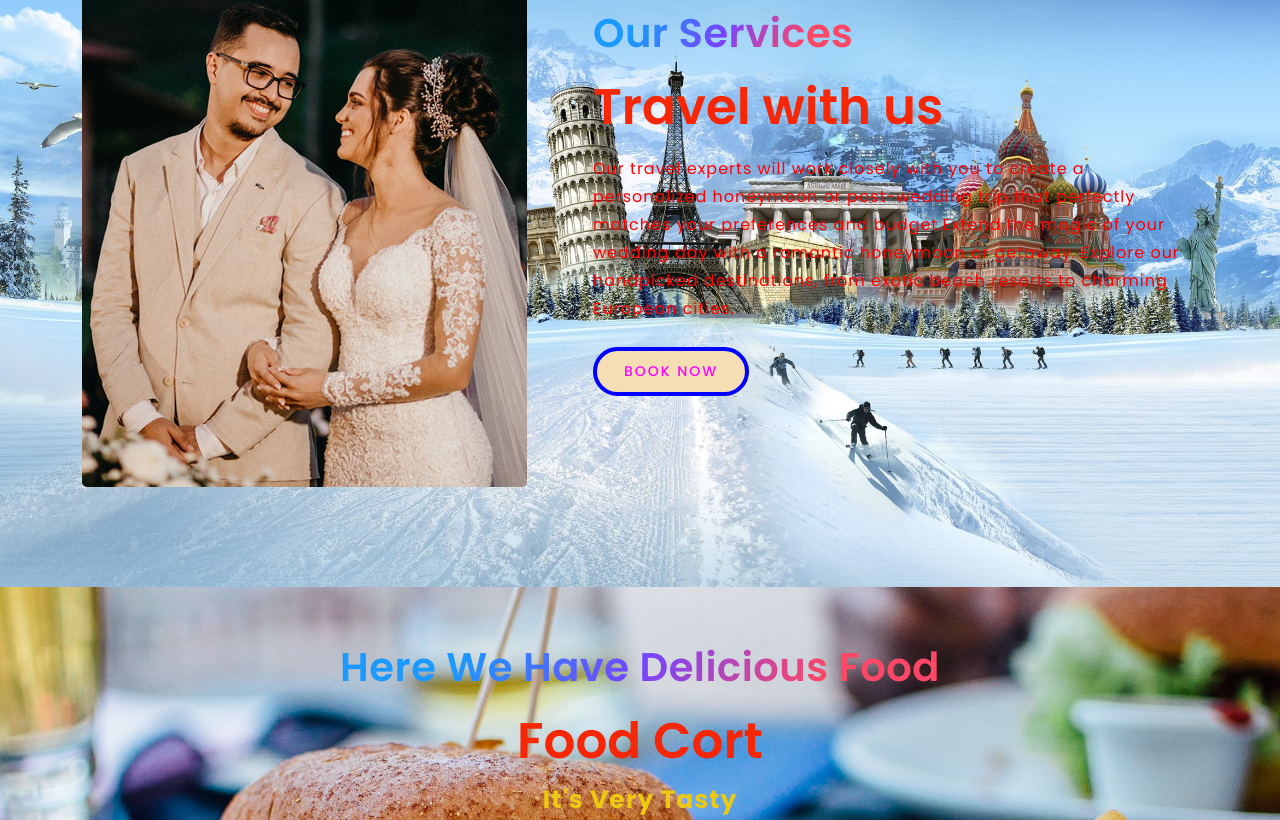
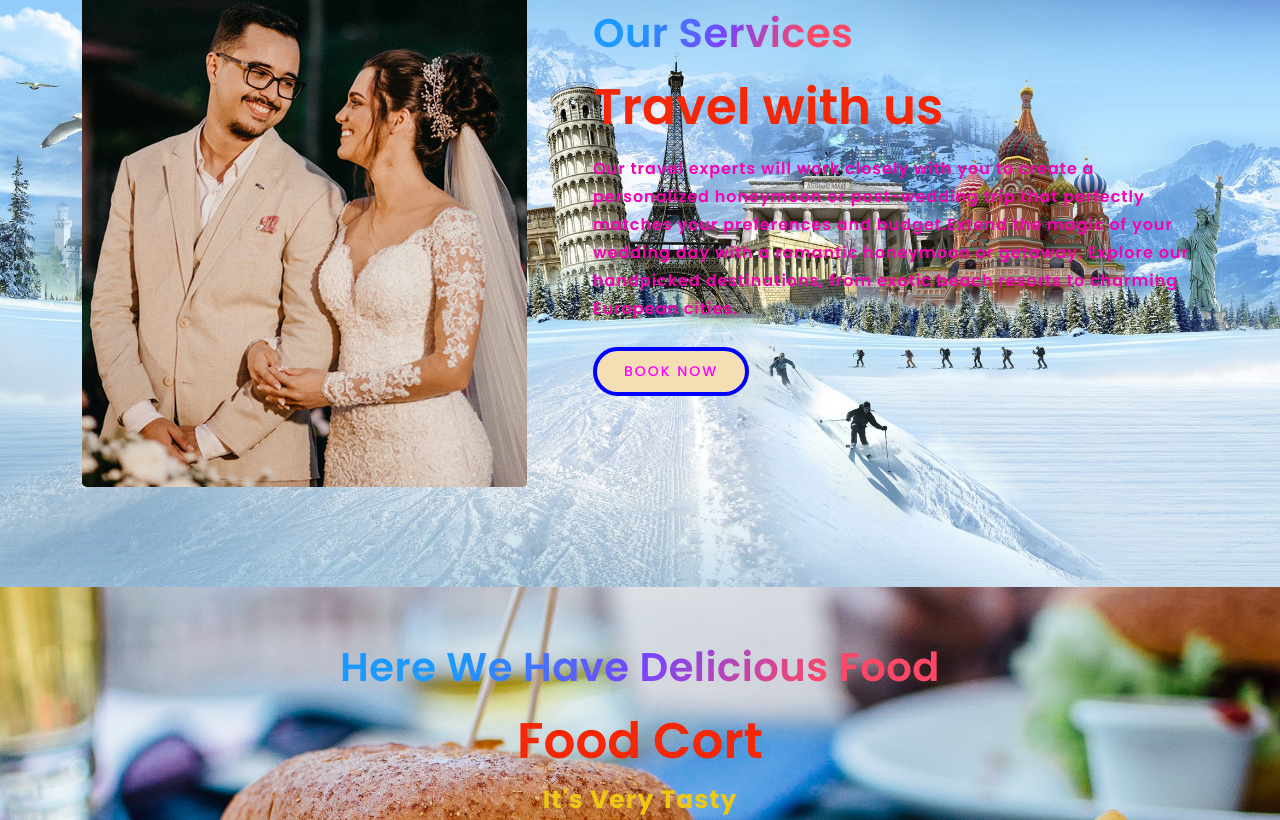
Before and after one commit to Adityakumarurmaliya/Wedding-Planner-Complete3, a plain HTML site: page index.html in a window 1280 px wide. Shown: the part 1001-1821 px from the top of the page. Drawn offline with nearby package versions, Linux system fonts and the light colour scheme.

Commit message:
Sorce-Codde

```diff
--- a/css/index2.css
+++ b/css/index2.css
@@ -154,7 +154,7 @@ body {
 }
 
 .layout_padding {
-  padding: 90px 0;
+  padding: 41px 0;
 }
 
 .layout_padding2 {
@@ -1264,3 +1264,6 @@ button {
   min-height: 100%;
   width: 100%;
 }
+.mt{
+  margin-bottom: 2%;
+}
--- a/css/style.css
+++ b/css/style.css
@@ -174,11 +174,11 @@ p1 {
 
 
 p {
-    color: var(--text-white);
-    font-size: 16px;
-    line-height: 28px;
-    letter-spacing: 1px;
-    font-weight: 440px;
+    color: #f603b1 !important;
+    font-size: 16px !important;
+    line-height: 28px !important;
+    letter-spacing: 1px !important;
+    font-weight: 600 !important;
 }
 
 .subtitle {
```
Also changed, not shown: index2.html (+2 -2 lines).
